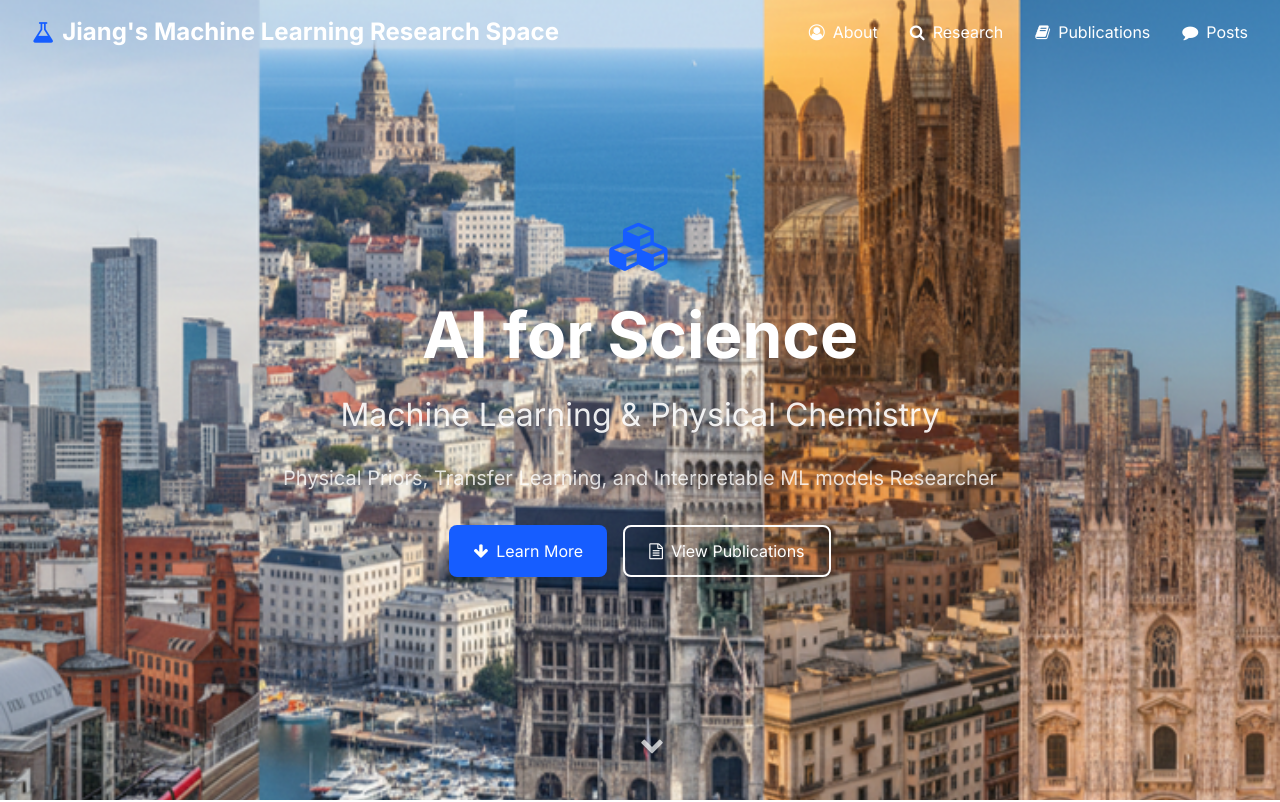
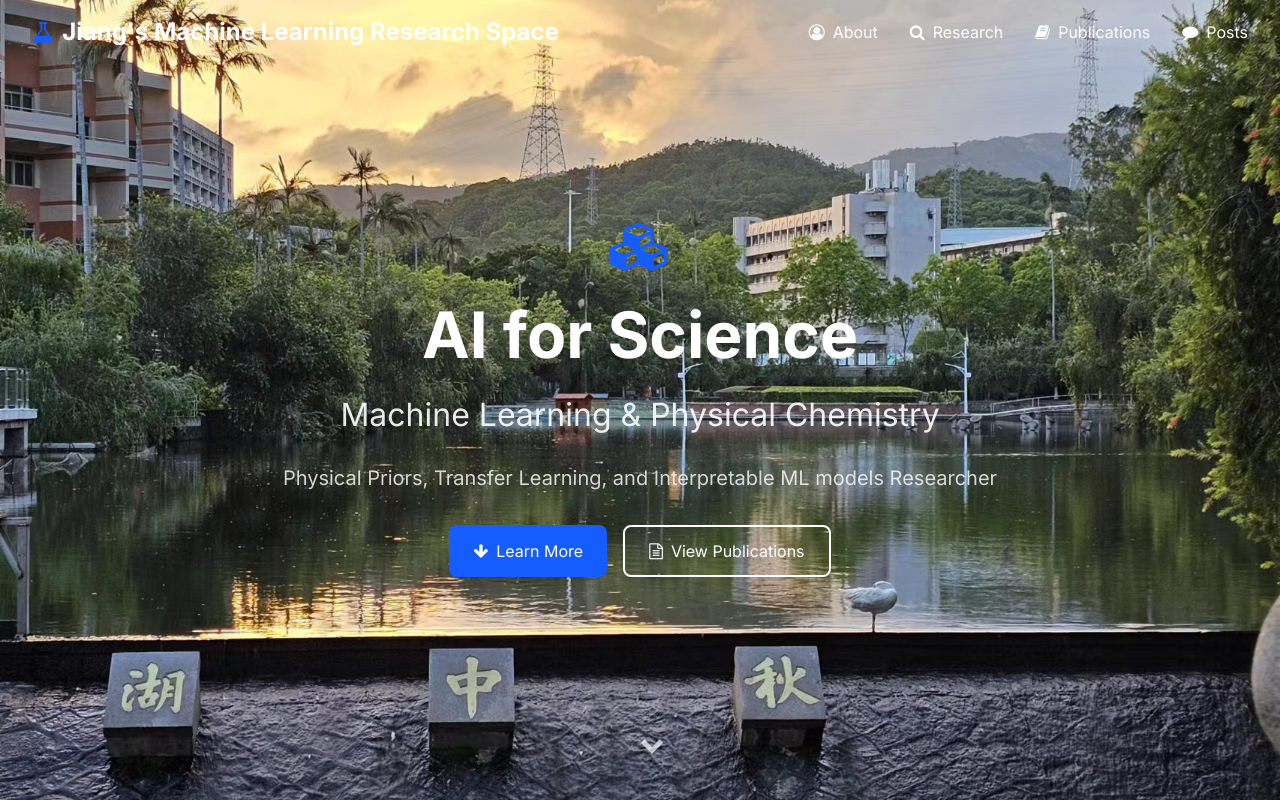
Before and after one commit to Kailejiang/Kailejiang.github.io, a plain HTML site: page index.html in a window 1280 px wide. Shown: the top 802 px of the page. Drawn offline with nearby package versions, Linux system fonts and the light colour scheme.

Commit message:
Update index.html

```diff
--- a/index.html
+++ b/index.html
@@ -218,7 +218,7 @@
       <div
         class="absolute inset-0 bg-dark/70"
         style="
-          background-image: url('https://kailejiang.github.io/BACKGROUND.png');
+          background-image: url('https://kailejiang.github.io/BACKGROUND.jpg');
           background-size: cover; /* 图片全屏覆盖，保持比例不拉伸 */
           background-position: center; /* 图片居中显示，避免关键区域裁剪 */
           background-repeat: no-repeat; /* 禁止图片重复平铺 */
```
